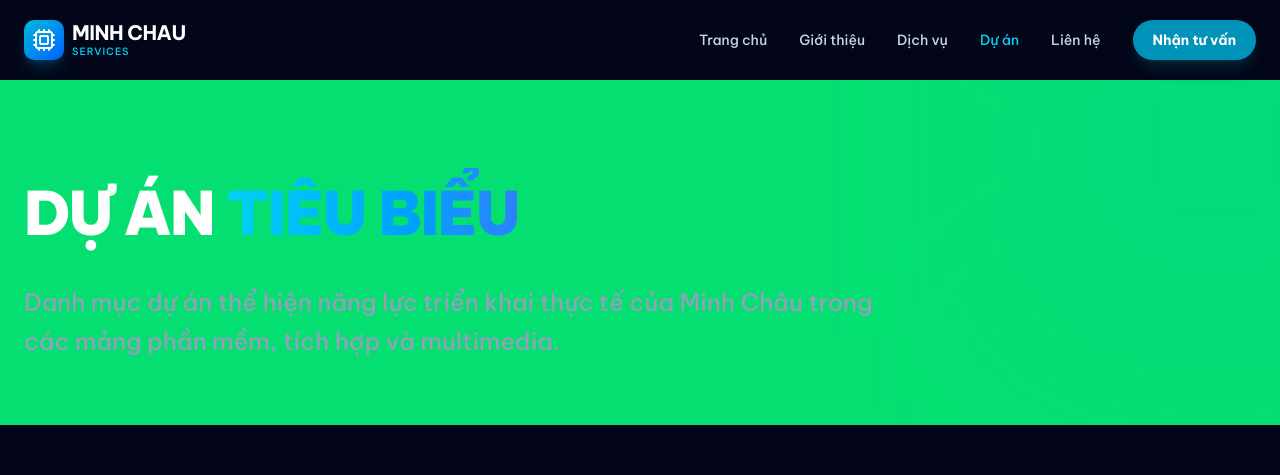
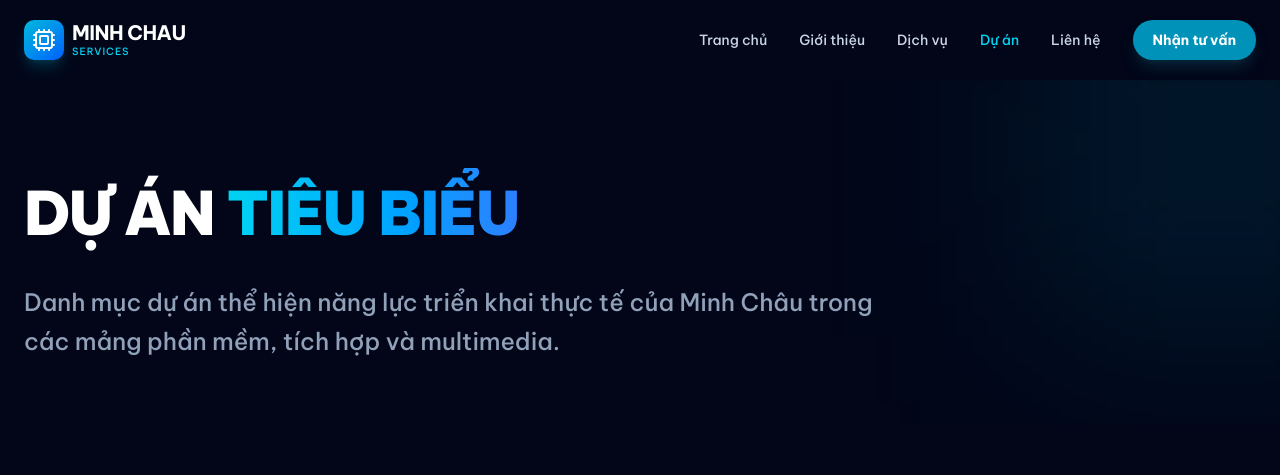
Before and after one commit to LeAnhTu-Github/Minhchau-landingpage-v2, a Next.js app: page /projects in a window 1280 px wide. Shown: the top 475 px of the page. Built offline with nearby package versions, Linux system fonts and the light colour scheme.

Commit message:
refactor: improved visual consistency

```diff
--- a/app/projects/page.tsx
+++ b/app/projects/page.tsx
@@ -13,8 +13,8 @@ export const metadata: Metadata = {
 export default function ProjectsPage() {
   return (
     <div className="flex flex-col">
-      {/* Header Section */}
-      <section className="pt-24 pb-16 bg-green-400 relative overflow-hidden">
+      {/* Header Section    */}
+      <section className="pt-24 pb-16 bg-slate-950 relative overflow-hidden">
         <div className="absolute top-0 right-0 -mr-32 -mt-32 w-96 h-96 bg-cyan-500/10 blur-[100px] pointer-events-none" />
         <Container className="relative z-10">
           <StaggerContainer className="flex flex-col  gap-8 max-w-4xl">
```
